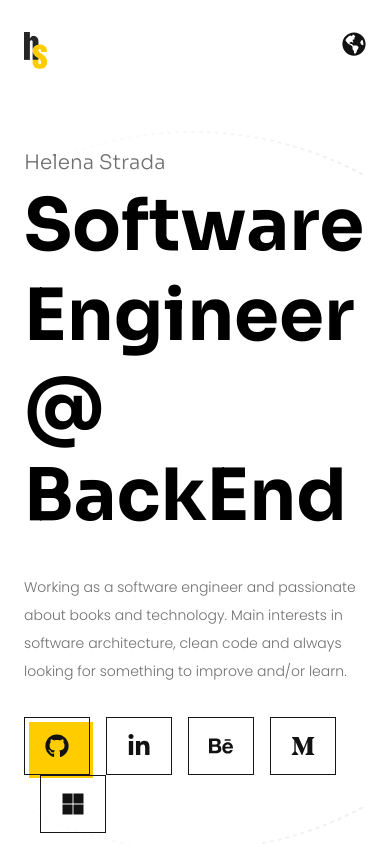
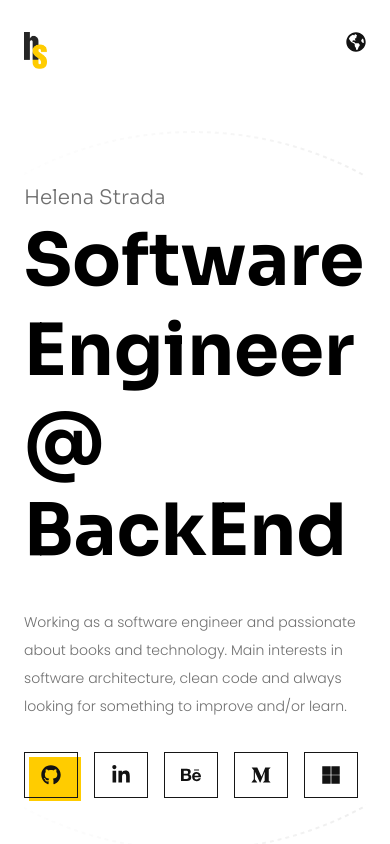
Before and after one commit to hstrada/hstrada.github.io, a Next.js app: page / in a window 390 px wide. Shown: the top 844 px of the page. Built offline with nearby package versions, Linux system fonts and the light colour scheme.

Commit message:
changing icon size with social media

```diff
--- a/src/pages/_app.tsx
+++ b/src/pages/_app.tsx
@@ -24,7 +24,7 @@ function MyApp({ Component, pageProps }: AppProps) {
   return (
     <main className={`${poppins.variable} ${sora.variable}`}>
       <TranslationProvider>
-        <IconContext.Provider value={{ color: '#121212', size: '24px' }}>
+        <IconContext.Provider value={{ className: 'icon-shared', color: '#121212', size: '20px' }}>
           <Component {...pageProps} />
           <Analytics />
         </IconContext.Provider>
--- a/src/styles/globals.css
+++ b/src/styles/globals.css
@@ -20,15 +20,19 @@ a {
 }
 
 .base-button {
-  @apply border-neutral-900 border border-solid text-sm font-display py-[16px] px-[20px] cursor-pointer relative select-none touch-manipulation;
+  @apply border-neutral-900 border border-solid text-sm font-display lg:py-[16px] lg:px-[20px] py-[12px] px-[16px] cursor-pointer relative select-none touch-manipulation;
+}
+
+.icon-shared {
+  @apply lg:w-[24px] lg:h-[24px]
 }
 
 :root {
   --neutral-100-color: #fafafa;
-  --primary-500-color: #FFCC00;
+  --primary-500-color: #ffcc00;
   --primary-600-color: #f0b724;
 }
 
 span {
-  color: var(--primary-600-color)
+  color: var(--primary-600-color);
 }
```
